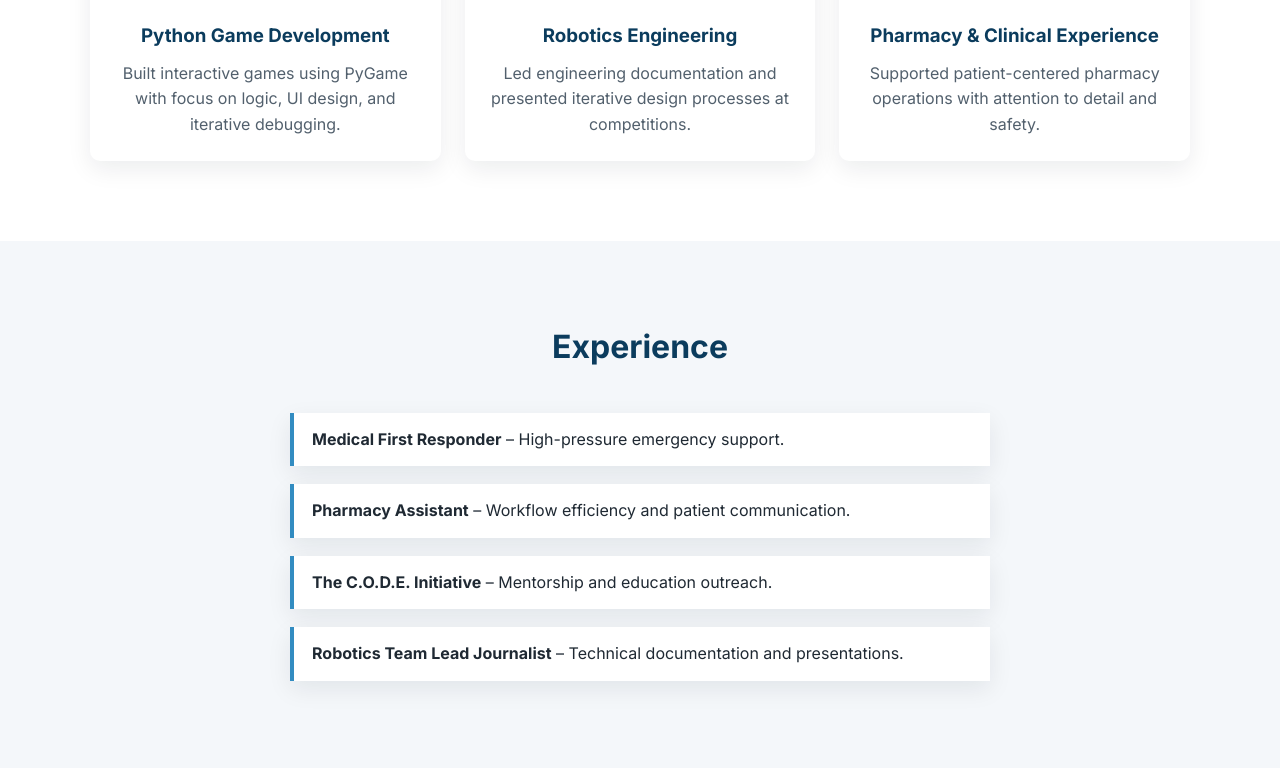
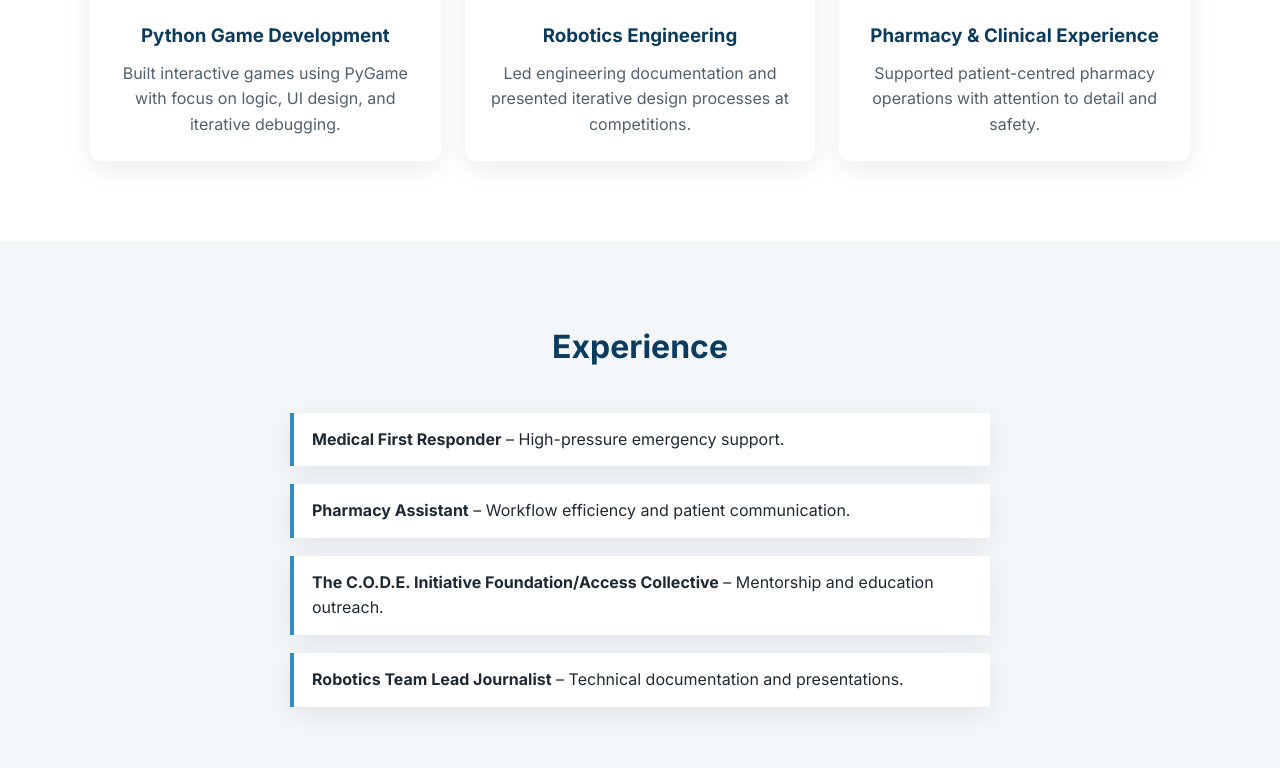
Before and after one commit to dan1339/dan1339.github.io, a plain HTML site: page index.html in a window 1280 px wide. Shown: the part 1306-2074 px from the top of the page. Drawn offline with Linux system fonts and the light colour scheme.

Commit message:
Update index.html

```diff
--- a/index.html
+++ b/index.html
@@ -33,7 +33,7 @@
         <div class="container hero-content">
             <h1>Daniel Rostin</h1>
             <p class="subtitle">
-                Pharmaceutical Sciences Student | Robotics | First Responder | Pharmacy Assistant
+                PharmSci | STEAM Instructor | First Responder | Pharmacy Assistant | Aspiring Scientist
             </p>
             <div class="hero-actions">
                 <a class="btn btn-primary" href="#contact">Get in Touch</a>
@@ -88,7 +88,7 @@
                         <img src="https://images.unsplash.com/photo-1576671081837-49000212a370?auto=format&fit=crop&w=900&q=80"
                              alt="Laboratory setting">
                         <h3>Pharmacy & Clinical Experience</h3>
-                        <p>Supported patient-centered pharmacy operations with attention to detail and safety.</p>
+                        <p>Supported patient-centred pharmacy operations with attention to detail and safety.</p>
                     </div>
 
                 </div>
@@ -102,7 +102,7 @@
                 <ul class="experience-list">
                     <li><strong>Medical First Responder</strong> – High-pressure emergency support.</li>
                     <li><strong>Pharmacy Assistant</strong> – Workflow efficiency and patient communication.</li>
-                    <li><strong>The C.O.D.E. Initiative</strong> – Mentorship and education outreach.</li>
+                    <li><strong>The C.O.D.E. Initiative Foundation/Access Collective</strong> – Mentorship and education outreach.</li>
                     <li><strong>Robotics Team Lead Journalist</strong> – Technical documentation and presentations.</li>
                 </ul>
             </div>
```
